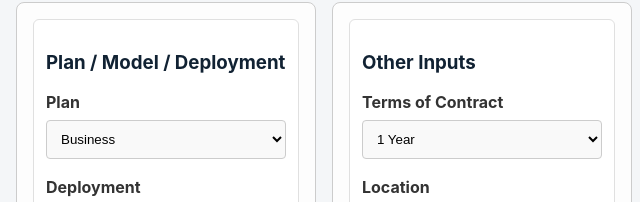
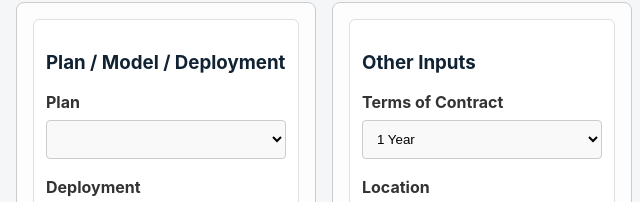
Before and after one commit to jinen83/pricingCalc2, a plain HTML site: page index.html in a window 1280 px wide. Shown: the part 80-282 px from the top of the page, 0-640 px from the left. Drawn offline with Linux system fonts and the light colour scheme.

Commit message:
Update index.html

```diff
--- a/index.html
+++ b/index.html
@@ -20,12 +20,8 @@
     <div class="col col1">
       <div class="section">
         <h3>Plan / Model / Deployment</h3>
-        <label>Plan</label>
-        <select id="planSelect">
-          <option value="Business">Business</option>
-          <option value="Enterprise">Enterprise</option>
-        </select>
-
+     <label>Plan</label>
+<select id="planSelect"></select>
         <label>Deployment</label>
         <select id="deploySelect">
           <option value="Cloud">Cloud</option>
```
